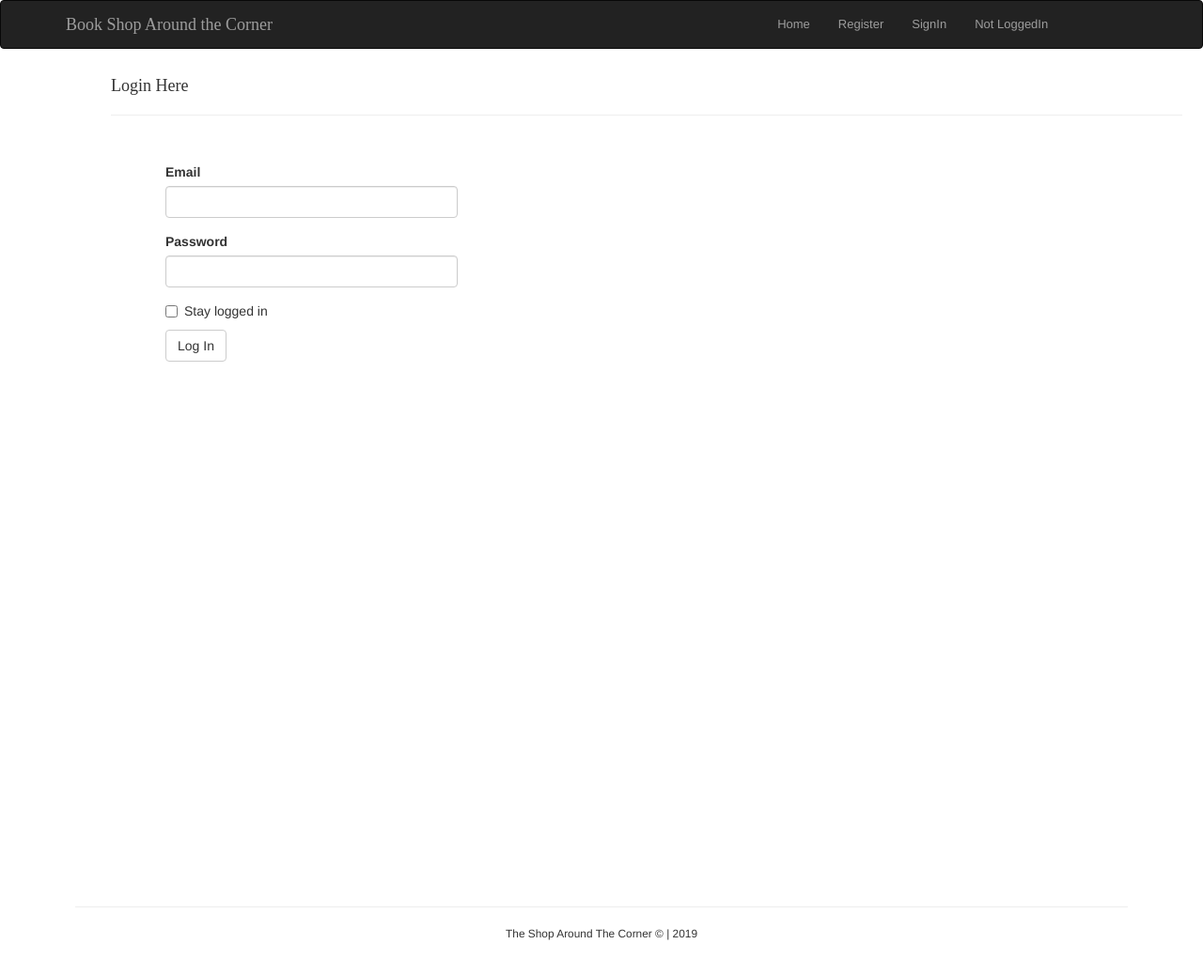
After one commit to MichaelHeinecke/book-catalog-flask, a Flask app: page /login in a window 1280 px wide. The commit adds this page. Shown: the whole page at 94% size. Run offline with Flask 2, Linux system fonts and the light colour scheme; some libraries are stand-ins or nearby versions; some web fonts are replaced.

Commit message:
Finish up registration and login functionality

```diff
--- a/app/__init__.py
+++ b/app/__init__.py
@@ -9,6 +9,8 @@ from flask_sqlalchemy import SQLAlchemy
 db = SQLAlchemy()
 bootstrap = Bootstrap()
 login_manager = LoginManager()
+login_manager.login_view = 'authentication.login'
+login_manager.session_protection = 'strong'
 bcrypt = Bcrypt()
 
 
--- a/app/auth/forms.py
+++ b/app/auth/forms.py
@@ -1,14 +1,29 @@
 from flask_wtf import FlaskForm
-from wtforms import StringField, SubmitField, PasswordField
-from wtforms.validators import DataRequired, Length, Email, EqualTo
+from wtforms import StringField, SubmitField, PasswordField, BooleanField
+from wtforms.validators import DataRequired, Length, Email, EqualTo, ValidationError
+
+from app.auth.models import User
+
+
+def email_exists(form, field):
+    email = User.query.filter_by(user_email=field.data).first()
+    if email:
+        raise ValidationError('Email already exists')
 
 
 class RegistrationForm(FlaskForm):
     name = StringField('Enter your name', validators=[DataRequired(),
                                                       Length(3, 15, 'must be between 3 and 15 characters')])
-    email = StringField('Enter your email', validators=[DataRequired(), Email()])
+    email = StringField('Enter your email', validators=[DataRequired(), Email(), email_exists])
     password = PasswordField('Password', validators=[DataRequired(), Length(8, 15, 'must be between 8 and 15 '
                                                                                    'characters'),
                                                      EqualTo('confirm', message='passwords must match')])
     confirm = PasswordField('Password', validators=[DataRequired()])
     submit = SubmitField('Register')
+
+
+class LoginForm(FlaskForm):
+    email = StringField('Email', validators=[DataRequired(), Email()])
+    password = PasswordField('Password', validators=[DataRequired()])
+    stay_loggedin = BooleanField('Stay logged in')
+    submit = SubmitField('Log In')
--- a/app/auth/routes.py
+++ b/app/auth/routes.py
@@ -1,21 +1,52 @@
 from flask import render_template, flash, url_for, redirect
+from flask_login import login_user, login_required, logout_user, current_user
 
 from app.auth import authentication
-from app.auth.forms import RegistrationForm
+from app.auth.forms import RegistrationForm, LoginForm
 from app.auth.models import User
 
 
 @authentication.route('/register', methods=['GET', 'POST'])
 def register_user():
+    if current_user.is_authenticated:
+        flash('You are already logged-in')
+        return redirect(url_for('main.display_books'))
+
     form = RegistrationForm()
 
     if form.validate_on_submit():  # check if POST request and invoke validators specified in form
         User.create_user(
             user=form.name.data,
-            email=form.name.data,
+            email=form.email.data,
             password=form.password.data
         )
         flash('Registration successful')
-        return redirect(url_for('at.login_user'))
+        return redirect(url_for('authentication.login'))
 
     return render_template('registration.html', form=form)
+
+
+@authentication.route('/login', methods=['GET', 'POST'])
+def login():
+    if current_user.is_authenticated:
+        flash('You are already logged-in')
+        return redirect(url_for('main.display_books'))
+
+    form = LoginForm()
+    if form.validate_on_submit():
+        user = User.query.filter_by(user_email=form.email.data).first()
+
+        if not user or not user.check_password(form.password.data):
+            flash('Invalid Credentials, Please try again')
+            return redirect(url_for('authentication.login'))
+
+        login_user(user, form.stay_loggedin.data)
+        return redirect(url_for('main.display_books'))
+    return render_template('login.html', form=form)
+
+
+@authentication.route('/logout')
+@login_required
+def logout():
+    logout_user()
+    return redirect(url_for('main.display_books'))
--- /dev/null
+++ b/app/auth/templates/login.html
@@ -0,0 +1,11 @@
+{% extends 'layout.html' %}
+
+{% block title %} SignIn {% endblock %}
+
+{% block content %}
+    <div class="container login-msg">
+    <h4 class=> Login Here </h4>
+    <hr><br>
+        <div> {{ wtf.quick_form(form) }} </div>
+    </div>
+{% endblock content %}
--- a/app/catalog/templates/layout.html
+++ b/app/catalog/templates/layout.html
@@ -1,4 +1,5 @@
-<!DOCTYPE html>
+{% import "bootstrap/wtf.html" as wtf %}
+
 <html lang="en">
 
     {# head #}
@@ -23,13 +24,36 @@
                 <a class="navbar-brand title" href="{{ url_for('main.display_books') }}">Book Shop Around the Corner</a>
 
                 <ul class="nav navbar-nav pull-right nav-list">
-                    <li><a href=""> Home </a></li>
-                    <li><a href=""> Register </a></li>
-                    <li><a href=""> SignIn </a></li>
+                    <li><a href="{{ url_for("main.display_books") }}"> Home </a></li>
+                    <li><a href="{{ url_for("authentication.register_user") }}"> Register </a></li>
+                    <li>
+                        {% if current_user.is_authenticated %}
+                            <a href="{{ url_for('authentication.logout') }}"> SignOut </a>
+                        {% else %}
+                            <a href="{{ url_for('authentication.login') }}"> SignIn </a>
+                        {% endif %}
+                    </li>
+                    <li>
+                        <a href="">
+                            {%  if current_user.is_authenticated %}
+                                LoggedIn as <b style="color: deeppink">{{ current_user.user_name.title() }}</b>
+                            {% else %}
+                                Not LoggedIn
+                            {% endif %}
+                        </a>
+                    </li>
                 </ul>
             </div>
         </nav>
         {% endblock navbar %}
+
+        {# flash messaging #}
+        {% for message in get_flashed_messages() %}
+            <div class="container alert alert-info">
+                <button type="button" class="close" data-dismiss="alert"></button>
+                {{ message }}
+            </div>
+        {% endfor %}
 
         {# empty block for custom content #}
         {% block content %} {% endblock content %}
--- a/run.py
+++ b/run.py
@@ -1,7 +1,10 @@
 from app import create_app, db
+from app.auth.models import User
 
 if __name__ == '__main__':
     flask_app = create_app('dev')
     with flask_app.app_context():
         db.create_all()
+        if not User.query.filter_by(user_name='harry').first():
+            User.create_user(user='harry', email='harry@hogwarts.com', password='secret')
     flask_app.run()
```
Also changed, not shown: app/auth/models.py (+12 -2 lines), app/auth/templates/registration.html (+5 -27 lines).
